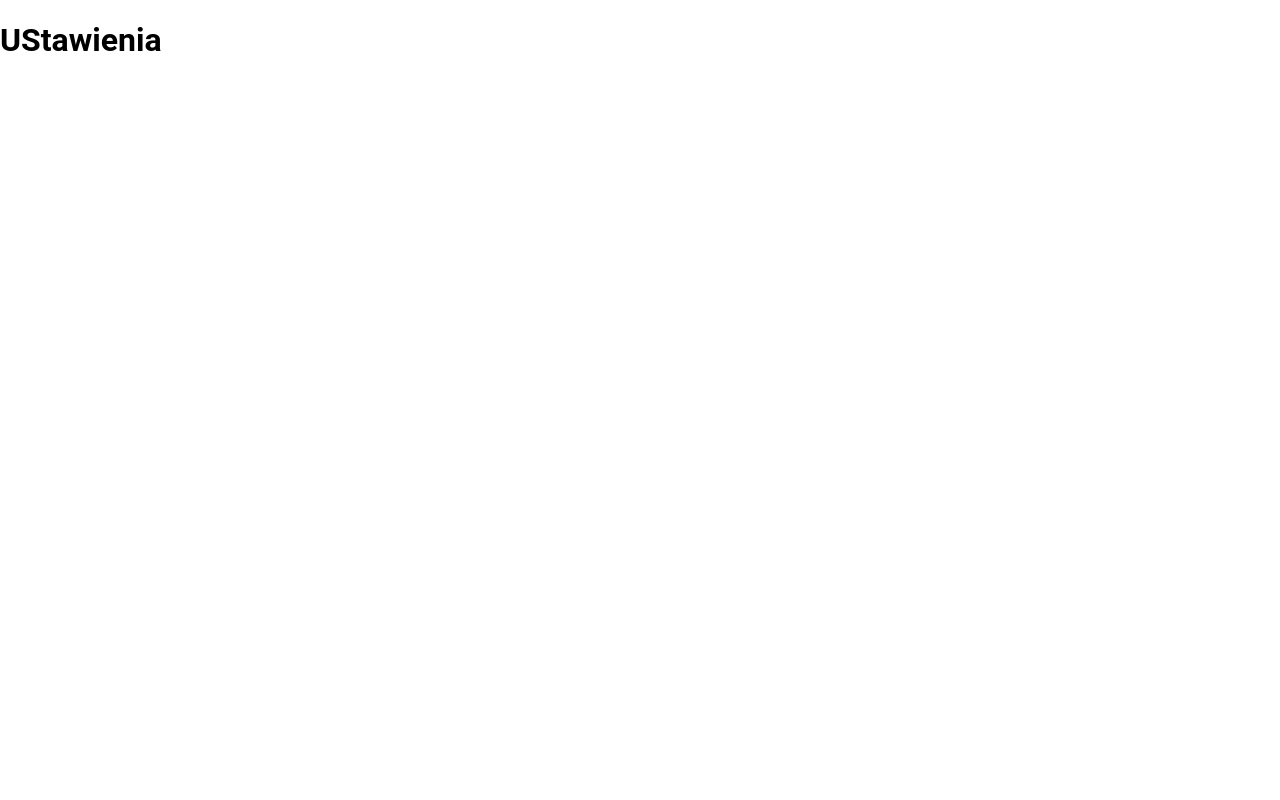
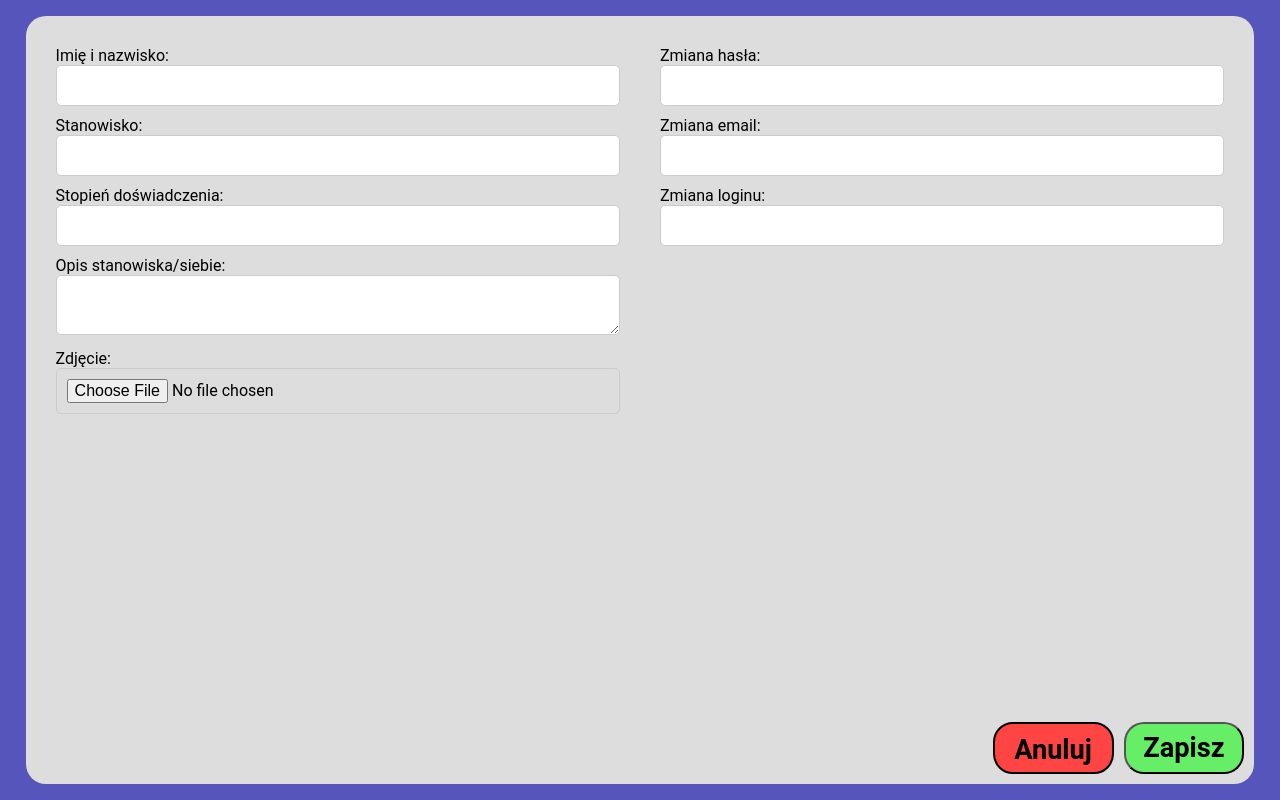
Before and after one commit to konrad-harezlak/calendar-project, a React (Create React App) app in the folder client/: page /settings in a window 1280 px wide. Built offline with nearby package versions, Linux system fonts and the light colour scheme.

Commit message:
Started working on the settings page

```diff
--- a/client/src/pages/Settings.js
+++ b/client/src/pages/Settings.js
@@ -1,9 +1,82 @@
-import React from 'react';
+import React, { useState } from 'react';
+import './settings.css';
 
-const Settings=()=>{
-    return(
+const Settings = () => {
+    const [userData, setUserData] = useState({
+        firstName: '',
+        lastName: '',
+        position: '',
+        experienceLevel: '',
+        description: '',
+        profilePicture: '',
+        password: '',
+        email: '',
+        newUsername: '',
+    });
 
-        <h1>UStawienia</h1>
+    const handleChange = (e) => {
+        const { name, value } = e.target;
+        if (value.trim() === '') {
+            return;
+          }
+        setUserData((prevData) => ({
+            ...prevData,
+            [name]: value,
+        }));
+    };
+    const handleSubmit = (e) => {
+        e.preventDefault();
+        // Wysyłanie danych do serwera lub przetwarzanie ich w inny sposób
+        console.log('Dane użytkownika:', userData);
+    };
+    return (
+        <div className='settings_page'>
+            <div className='settings_container'>
+                <form>
+                    <div className='col1'>
+                        <label>
+                            Imię i nazwisko:
+                            <input type='text' name='firstName' value={userData.firstName} onChange={handleChange} />
+                        </label>
+                        <label>
+                            Stanowisko:
+                            <input type='text' name='position' value={userData.position} onChange={handleChange} />
+                        </label>
+                        <label>
+                            Stopień doświadczenia:
+                            <input type='text' name='experienceLevel' value={userData.experienceLevel} onChange={handleChange} />
+                        </label>
+                        <label>
+                            Opis stanowiska/siebie:
+                            <textarea name='description' value={userData.description} onChange={handleChange}></textarea>
+                        </label>
+                        <label>
+                            Zdjęcie:
+                            <input type='file' name='profilePicture' onChange={handleChange} />
+                        </label>
+                    </div>
+                    <div className='col2'>
+                        <label>
+                            Zmiana hasła:
+                            <input type='password' name='password' value={userData.password} onChange={handleChange} />
+                        </label>
+                        <label>
+                            Zmiana email:
+                            <input type='email' name='email' value={userData.email} onChange={handleChange} />
+                        </label>
+                        <label>
+                            Zmiana loginu:
+                            <input type='text' name='newUsername' value={userData.newUsername} onChange={handleChange} />
+                        </label>
+                    </div>
+                    <div className='button_container'>
+                        <input type='button' value="Anuluj"></input>
+                        <button type='submit' onClick={handleSubmit}>Zapisz</button>
+                    </div>
+                </form>
+
+            </div>
+        </div>
 
     )
 }
--- /dev/null
+++ b/client/src/pages/settings.css
@@ -0,0 +1,85 @@
+.settings_page{
+    height: 100vh;
+    width: 100vw;
+    background-color: #55b;
+    display: flex;
+    justify-content: center;
+    align-items: center;
+
+}
+.settings_container{
+    height: 96vh;
+    width: 96vw;
+    background-color: #ddd;
+    border-radius: 20px;
+    padding: 10px;
+
+}
+.settings_container form{
+    height: 100%;
+    display: flex;
+    flex-direction: row;
+    flex-wrap:wrap;
+}
+.col1{
+    width:50%;
+    height: 80%;
+    display: flex;
+    flex-direction: column;
+    padding:20px;
+}
+.col2{
+    width:50%;
+    height: 80%;
+    display: flex;
+    flex-direction: column;
+    padding:20px;
+}
+.settings_container input{
+    width: 100%;
+  padding: 10px;
+  margin-bottom: 10px;
+  border: 1px solid #ccc;
+  border-radius: 5px;
+  font-size: 16px;
+}
+.settings_container textarea{
+    width: 100%;
+    padding: 10px;
+    margin-bottom: 10px;
+    border: 1px solid #ccc;
+    border-radius: 5px;
+    font-size: 16px;
+}
+.settings_container input:hover{
+    border-color: #4CAF50;
+}
+
+.button_container{
+    width: 100%;
+    height: 20%;
+    display: flex;
+    justify-content: end;
+    align-items: end;
+}
+.button_container button{
+    width: 10%;
+    height: 35%;
+    border-radius: 20px;
+    background-color: #6e6;
+    font-size:1.7rem;
+    font-weight: 600;
+}
+.button_container input{
+    width: 10%;
+    height: 35%;
+    border-radius: 20px;
+    border:2px solid black;
+    background-color: #f44;
+    font-size:1.7rem;
+    font-weight: 600;
+    margin-bottom:0;
+    margin-right:10px;
+    color:black;
+
+}
```
Also changed, not shown: 1 other file (tests, documents, lock files or other folders).
